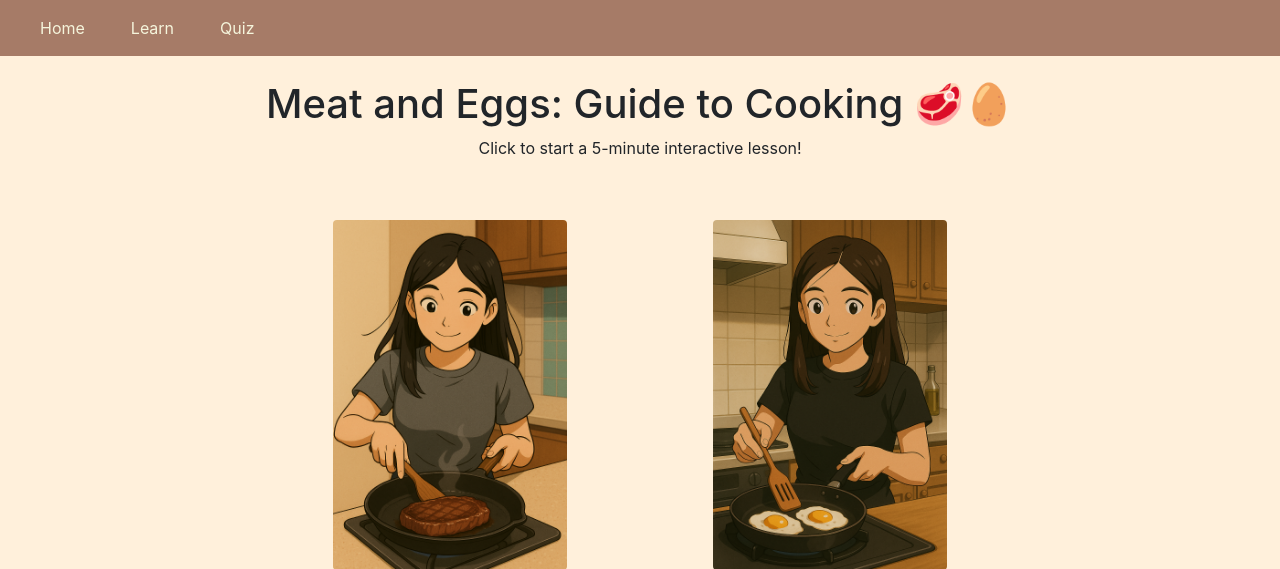
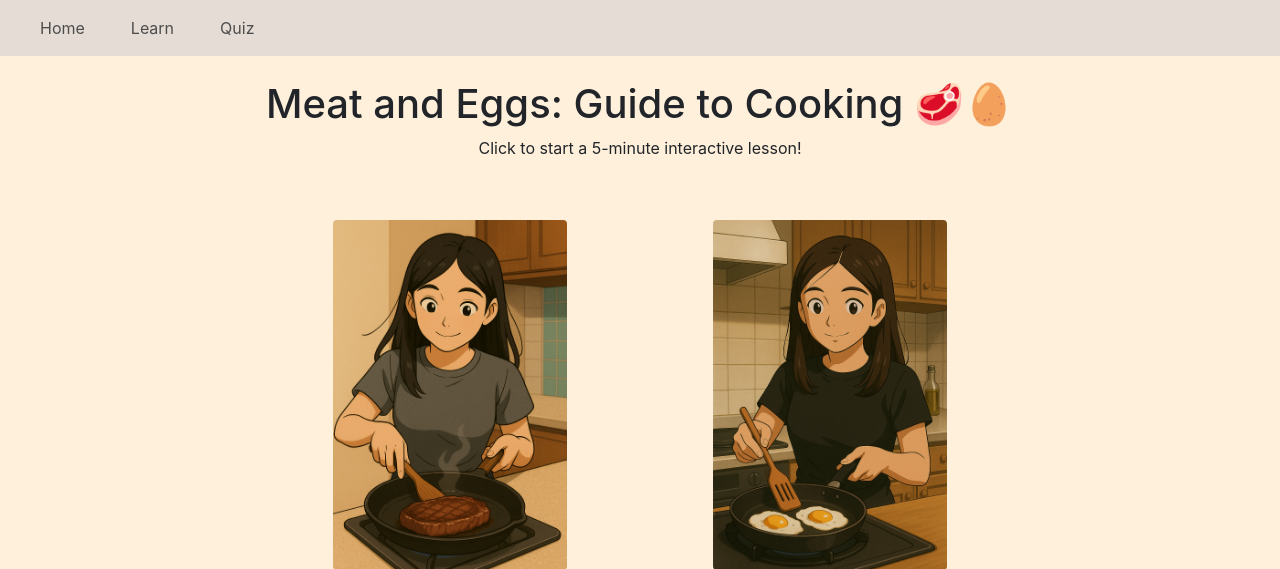
Before and after one commit to aliyatang1/meat-and-eggs, a Flask app: page / in a window 1280 px wide. Shown: the top 569 px of the page. Run offline with Flask 3, Linux system fonts and the light colour scheme; some libraries are stand-ins or nearby versions.

Commit message:
had to change it back to grey...

```diff
--- a/static/style.css
+++ b/static/style.css
@@ -146,17 +146,8 @@ body {
   height: auto;
 }
 .navbar {
-  background-color: #a67b67 !important;
+  background-color: #d4d2d29c !important;
 }
 .navbar-light .navbar-nav .nav-link {
-  color: #F5F5DC;
+  color: rgb(77, 76, 76);
 }
-.navbar-light .navbar-nav .nav-link:hover {
-  color: #FFF0DB !important;
-}
-.navbar-light .navbar-brand {
-  color: #F5F5DC;
-}
-.navbar-light .navbar-brand:hover {
-  color: #FFF0DB;
-}
```
